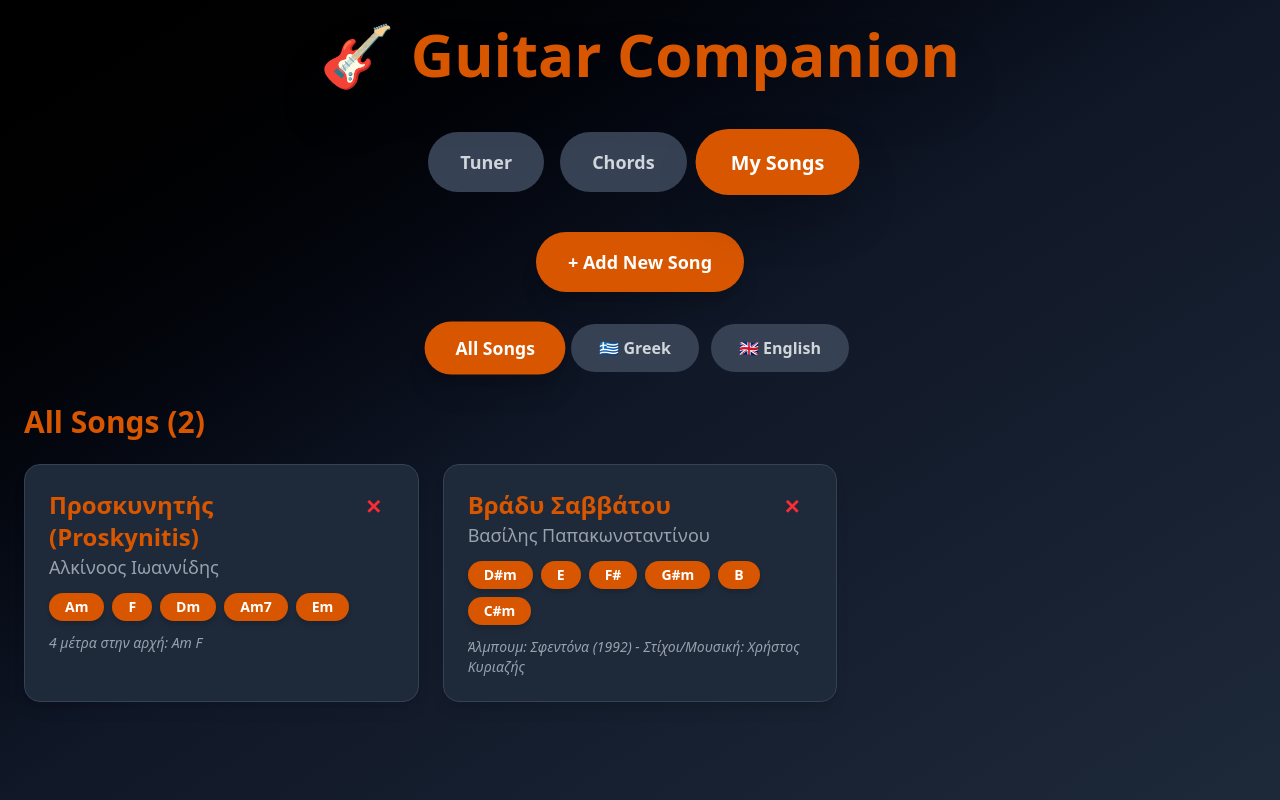
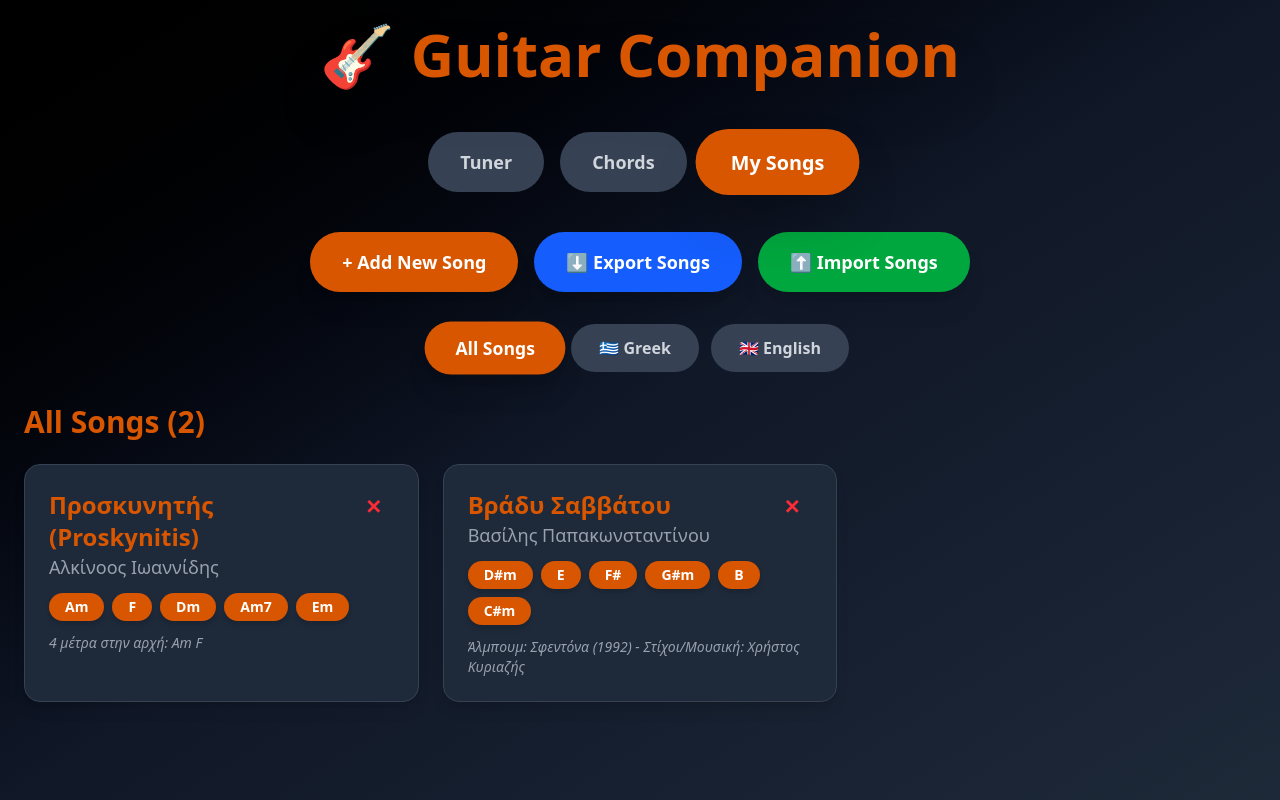
Before and after one commit to kwanto619/PlayGuitarApp, a Next.js app in the folder guitar-app/: page / in a window 1280 px wide. Both pictures are taken after a click on the button "My Songs". Built offline with nearby package versions, Linux system fonts and the light colour scheme.

Commit message:
Add export/import feature for song sync across devices

```diff
--- a/guitar-app/components/SongsLibrary.tsx
+++ b/guitar-app/components/SongsLibrary.tsx
@@ -1,8 +1,8 @@
 'use client';
 
-import { useState, useEffect } from 'react';
+import { useState, useEffect, useRef } from 'react';
 import { Song } from '@/types';
-import { loadSongs, addSong, deleteSong, updateSong } from '@/lib/storage';
+import { loadSongs, addSong, deleteSong, updateSong, exportSongs, importSongs } from '@/lib/storage';
 
 export default function SongsLibrary() {
   const [songs, setSongs] = useState<Song[]>([]);
@@ -10,6 +10,7 @@ export default function SongsLibrary() {
   const [selectedSong, setSelectedSong] = useState<Song | null>(null);
   const [editMode, setEditMode] = useState(false);
   const [languageFilter, setLanguageFilter] = useState<'all' | 'greek' | 'english'>('all');
+  const fileInputRef = useRef<HTMLInputElement>(null);
   const [newSong, setNewSong] = useState({
     title: '',
     artist: '',
@@ -104,15 +105,54 @@ export default function SongsLibrary() {
     setEditedSong({ title: '', artist: '', chords: '', lyrics: '', notes: '', language: 'english' });
   };
 
+  const handleExportSongs = () => {
+    exportSongs();
+  };
+
+  const handleImportSongs = async (event: React.ChangeEvent<HTMLInputElement>) => {
+    const file = event.target.files?.[0];
+    if (file) {
+      try {
+        const importedSongs = await importSongs(file);
+        setSongs(importedSongs);
+        alert(`Successfully imported ${importedSongs.length} songs!`);
+      } catch (error) {
+        alert('Failed to import songs. Please make sure the file is valid.');
+      }
+      // Reset file input
+      if (fileInputRef.current) {
+        fileInputRef.current.value = '';
+      }
+    }
+  };
+
   return (
     <div>
-      <div className="mb-8 flex justify-center">
+      <div className="mb-8 flex justify-center gap-4 flex-wrap">
         <button
           onClick={() => setShowAddForm(!showAddForm)}
           className="bg-custom-orange hover:bg-custom-orange-hover text-white px-8 py-4 rounded-full font-semibold text-lg shadow-xl hover:shadow-2xl hover:-translate-y-1 transition-all"
         >
           {showAddForm ? '✕ Cancel' : '+ Add New Song'}
         </button>
+
+        <button
+          onClick={handleExportSongs}
+          className="bg-blue-600 hover:bg-blue-700 text-white px-8 py-4 rounded-full font-semibold text-lg shadow-xl hover:shadow-2xl hover:-translate-y-1 transition-all"
+        >
+          ⬇ Export Songs
+        </button>
+
+        <label className="bg-green-600 hover:bg-green-700 text-white px-8 py-4 rounded-full font-semibold text-lg shadow-xl hover:shadow-2xl hover:-translate-y-1 transition-all cursor-pointer">
+          ⬆ Import Songs
+          <input
+            ref={fileInputRef}
+            type="file"
+            accept=".json"
+            onChange={handleImportSongs}
+            className="hidden"
+          />
+        </label>
       </div>
 
       {showAddForm && (
```
